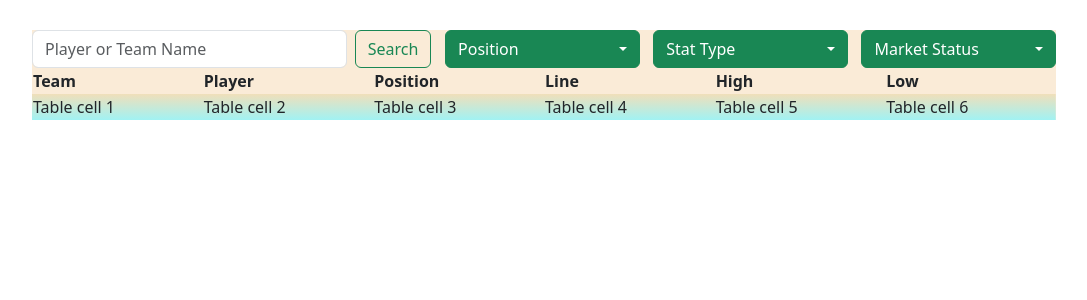
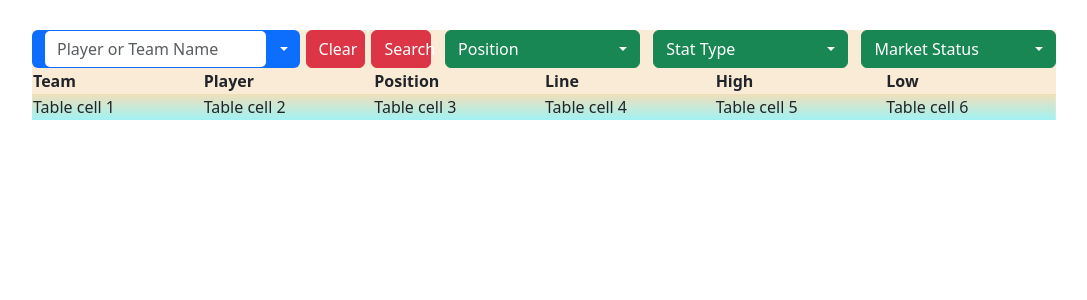
Before and after one commit to annedhyacinthe/takeHome, a React (Create React App) app: page / in a window 1280 px wide. Shown: the top 300 px of the page, without its empty margins (96-1183 px from the left). Built offline with nearby package versions, Linux system fonts and the light colour scheme.

Commit message:
lodash added

```diff
--- a/package.json
+++ b/package.json
@@ -7,6 +7,7 @@
     "@testing-library/react": "^13.4.0",
     "@testing-library/user-event": "^13.5.0",
     "bootstrap": "^5.3.3",
+    "lodash.debounce": "^4.0.8",
     "react": "^18.3.1",
     "react-bootstrap": "^2.10.4",
     "react-dom": "^18.3.1",
--- a/src/FilterContext.js
+++ b/src/FilterContext.js
@@ -6,10 +6,10 @@ export const FilterProvider = ({ children }) => {
     const [statType, setStatType] = useState([]);
     const [status, setStatus] = useState([]);
     const [team, setTeam] = useState([]);
-    const [playerFirstIndex, setplayerFirstIndex] = useState([]);
+    const [players, setPlayers] = useState([]);
 
     return(
-        <FilterContext.Provider value={{position, setPosition, status, setStatus, team, setTeam, playerFirstIndex, setplayerFirstIndex, statType, setStatType}}>
+        <FilterContext.Provider value={{position, setPosition, status, setStatus, team, setTeam, players, setPlayers, statType, setStatType}}>
             {children}
         </FilterContext.Provider>
     )
--- a/src/search/NameSearch.js
+++ b/src/search/NameSearch.js
@@ -1,26 +1,101 @@
 // import './nameSearch.css';
 import Form from 'react-bootstrap/Form';
 import Button from 'react-bootstrap/Button';
+import Dropdown from 'react-bootstrap/Dropdown';
 import { FilterContext } from '../FilterContext'
-import React, { useContext, useState } from 'react';
-
+import React, { useContext, useState, useEffect, useCallback } from 'react';
+import debounce from 'lodash.debounce'
+import data from '../data/props.json'
 function NameSearch() {
-    const [name, setName] = useState('');
-    // console.log(useContext(FilterContext))
+    const [currName, setCurrName] = useState('');
+    const [selectedNames, setSelectedNames] = useState([]);
+    const [filteredNames, setFilteredNames] = useState([]);
+    const { setplayerFirstIndex } = useContext(FilterContext)
+    let currentNames = new Set()
+    function helper(curr){
+        console.log('Hit',curr)
+        setCurrName(curr)
+        debounceFilter(curr)
+    }
+    const debounceFilter = useCallback (
+        debounce((val) => {fetchNames(val)
+        },500),
+        []
+    )
+    function fetchNames(name){
+        console.log('FETCH',name)
+        let namesSeen = new Set()
+    //     const filteredData = data.filter((person) =>
+    //         person.playerName.toLowerCase().includes(name.toLowerCase())
+    //    );
+        const filteredData = data.filter((person) => {
+            if(person.playerName.toLowerCase().includes(name.toLowerCase())){
+                if(!namesSeen.has(person.playerName)){
+                    namesSeen.add(person.playerName)
+                    return person
+                }
+            }
+            })
+        setFilteredNames(filteredData)
+    }
+    function helperS (e,name){
+        console.log(e)
+        // if(currentNames.has(name)){
+        //     currentNames.delete(name)
+        // } else {
+        //     currentNames.add(name)
+        // }
+        setSelectedNames([...selectedNames,name])
+        console.log('selected',selectedNames)
+        // console.log('a',currentNames.size)
+    }
   return (
-    <div >
-      <Form className="d-flex">
+    <div style={{display :'flex', justifyContent:'space-between'}}>
+        <Dropdown style={{display :'grid', width:'67%'}} autoClose="outside">
+      <Dropdown.Toggle style={{display :'flex', alignItems: 'center', justifyContent: 'space-between', padding:'0px 12px', border:'0px'}}>
       <Form.Control
             type="search"
             placeholder="Player or Team Name"
             className="me-2"
             aria-label="Search"
-                    value = {name}
-                    onChange = {(e) => setName(e.target.value)}
-                    style = {{boxShadow: 'none'}}
+            value = {currName}
+            style = {{boxShadow: 'none', borderColor: 'transparent'}}
+            onChange = {(e) => {
+                // setName(e.target.value)
+                helper(e.target.value)
+                }
+            }
             />
-                  <Button variant="outline-success">Search</Button>
-                </Form>
+      </Dropdown.Toggle>
+
+      <Dropdown.Menu style = {{width: '100%'}} >
+      {selectedNames.map((person) =>(
+            <Dropdown.Item href="#/action-1">
+                <Form.Check
+                    inline
+                    label={person}
+                    name="group1"
+                    id={person.playerId}
+                    onClick = {(e) => helperS(e,person) }
+                />
+        </Dropdown.Item>
+            ))}
+        <Dropdown.Divider />
+        {filteredNames.map((person) =>(
+            <Dropdown.Item href="#/action-1">
+                <Form.Check
+                    inline
+                    label={person.playerName}
+                    name="group1"
+                    id={person.playerId}
+                    onClick = {(e) => helperS(e,person.playerName) }
+                />
+        </Dropdown.Item>
+            ))}
+      </Dropdown.Menu>
+    </Dropdown>
+    <Button variant="danger" style={{width:'15%'}}>Clear</Button>
+    <Button variant="danger" style={{width:'15%'}}>Search</Button>
     </div>
   );
 }
--- a/src/search/PrefilledSearch.js
+++ b/src/search/PrefilledSearch.js
@@ -13,7 +13,7 @@ function PrefilledSearch(props) {
         {props.dropdownType}
       </Dropdown.Toggle>
 
-      <Dropdown.Menu>
+      <Dropdown.Menu style = {{width: '100%'}}>
         {props.dropdownOptions.map((option) =>(
             <Dropdown.Item href="#/action-1">{option}</Dropdown.Item>
             ))}
```
Also changed, not shown: 1 other file (tests, documents, lock files or other folders). Lines whose indentation alone changed are shown as unchanged.
